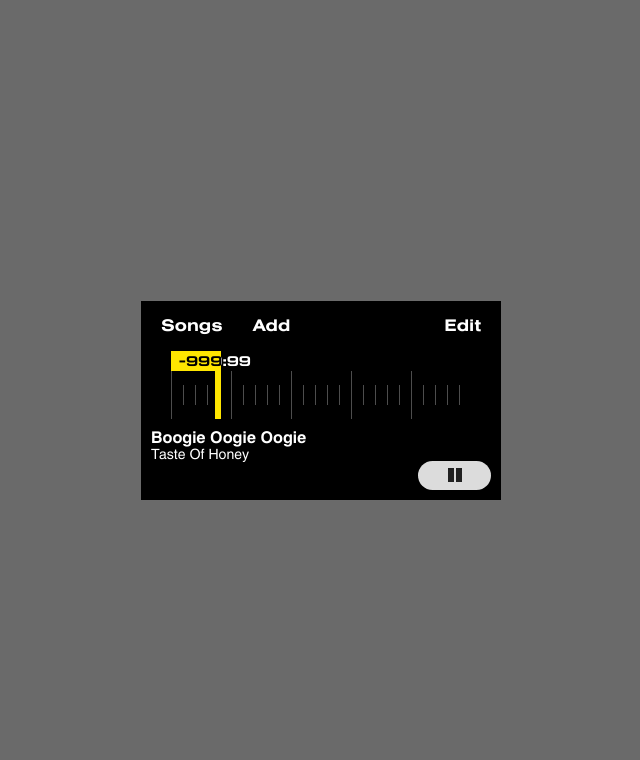
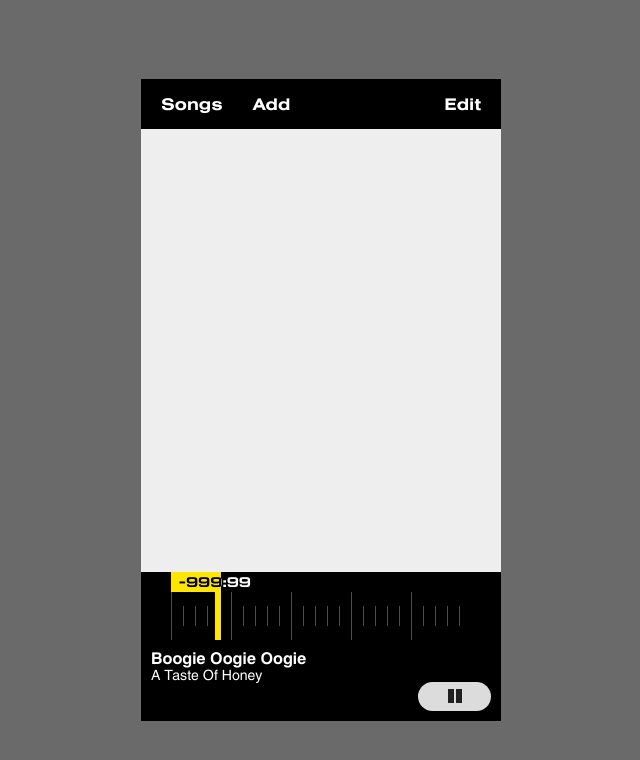
Before and after one commit to reptofrog/player, a React app: page / in a window 1280 px wide. Shown: the top 760 px of the page, without its empty margins (319-959 px from the left). Built offline with nearby package versions, Linux system fonts and the light colour scheme.

Commit message:
Progress

```diff
--- a/src/app.tsx
+++ b/src/app.tsx
@@ -4,7 +4,7 @@ import { Fragment } from 'react';
 import GlobalStyle from './global_style';
 
 import TopPanel from './components/top_panel';
-import Tracklist from './components/tracklist';
+import Playlist from './components/playlist';
 import BottomPanel from './components/bottom_panel';
 
 
@@ -14,7 +14,7 @@ const App = (): JSX.Element => {
             <GlobalStyle />
             <Main>
                 <TopPanel />
-                <Tracklist />
+                <Playlist />
                 <BottomPanel />
             </Main>
         </Fragment>
--- a/src/components/bottom_panel.tsx
+++ b/src/components/bottom_panel.tsx
@@ -18,7 +18,7 @@ const BottomPanel = (): JSX.Element => {
             </Slider>
             <Information>
                 <InfoTitle>Boogie Oogie Oogie</InfoTitle>
-                <InfoSubtitle>Taste Of Honey</InfoSubtitle>
+                <InfoSubtitle>A Taste Of Honey</InfoSubtitle>
                 <PlayButton />
             </Information>
         </Panel>
--- /dev/null
+++ b/src/components/playlist.tsx
@@ -0,0 +1,16 @@
+import styled from 'styled-components';
+
+
+const Playlist = (): JSX.Element => {
+    return(
+        <List>
+
+        </List>
+    );
+};
+
+const List = styled.div`
+    height: 44.3rem;
+`;
+
+export default Playlist;
```
Also changed, not shown: src/components/tracklist.tsx (deleted, +0 -7 lines).
